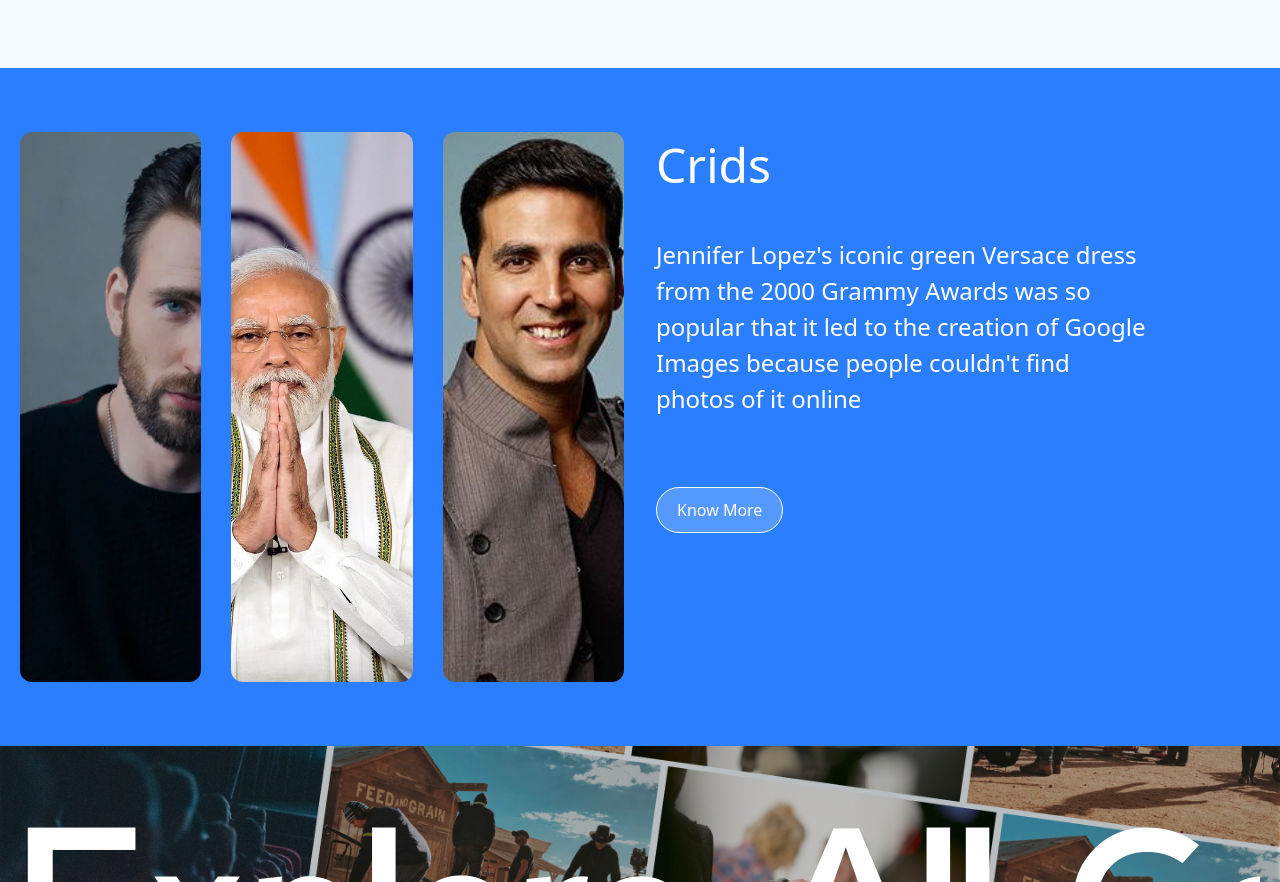
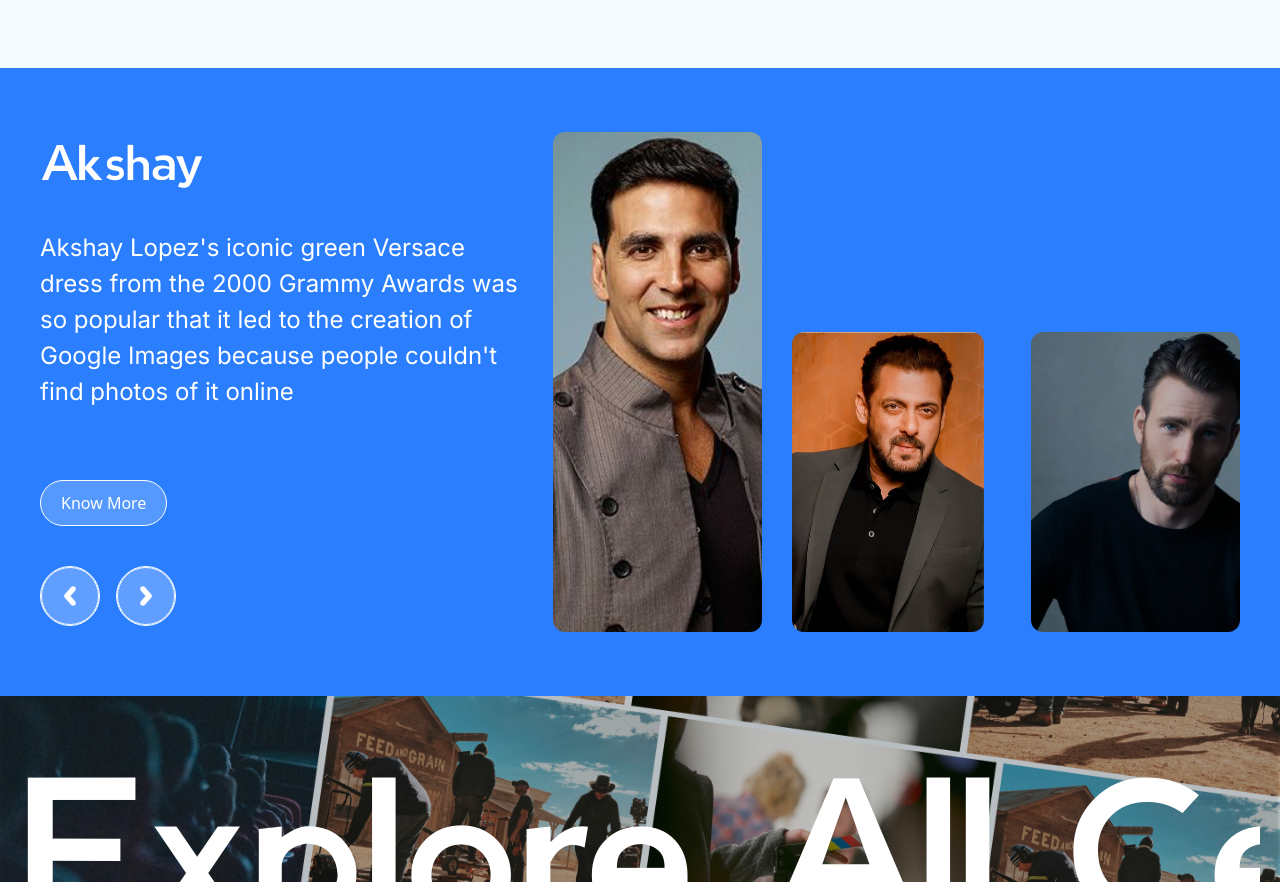
Before and after one commit to Devendramali/wefanss, a React (Vite) app: page / in a window 1280 px wide. Shown: the part 3303-4185 px from the top of the page. Built offline with nearby package versions, Linux system fonts and the light colour scheme.

Commit message:
new changes

```diff
--- a/src/component/home/SyncSlider.jsx
+++ b/src/component/home/SyncSlider.jsx
@@ -8,7 +8,7 @@
 import { Link } from "react-router-dom";
 
 export default function SyncSlider() {
-
+const swiperRef = useRef(null)
   const thumbRef = useRef(null);
   const [activeIndex, setActiveIndex] = useState(0);
 
@@ -17,79 +17,132 @@
       id: 1,
       img: "/celebrities/modi.jpg",
       title: "Modi ji",
-      dis: "Jennifer Lopez's iconic green Versace dress from the 2000 Grammy Awards was so popular that it led to the creation of Google Images because people couldn't find photos of it online",
+      dis: "Modi Lopez's iconic green Versace dress from the 2000 Grammy Awards was so popular that it led to the creation of Google Images because people couldn't find photos of it online",
       link: "",
     },
     {
       id: 2,
       img: "/celebrities/akshay.jpg",
       title: "Akshay",
-      dis: "Jennifer Lopez's iconic green Versace dress from the 2000 Grammy Awards was so popular that it led to the creation of Google Images because people couldn't find photos of it online",
+      dis: "Akshay Lopez's iconic green Versace dress from the 2000 Grammy Awards was so popular that it led to the creation of Google Images because people couldn't find photos of it online",
       link: "",
     },
     {
       id: 3,
       img: "/celebrities/salman.jpg",
       title: "Salman",
-      dis: "Jennifer Lopez's iconic green Versace dress from the 2000 Grammy Awards was so popular that it led to the creation of Google Images because people couldn't find photos of it online",
+      dis: "Salman Lopez's iconic green Versace dress from the 2000 Grammy Awards was so popular that it led to the creation of Google Images because people couldn't find photos of it online",
       link: "",
     },
     {
       id: 4,
       img: "/celebrities/1.png",
       title: "Crids",
-      dis: "Jennifer Lopez's iconic green Versace dress from the 2000 Grammy Awards was so popular that it led to the creation of Google Images because people couldn't find photos of it online",
+      dis: "Crids Lopez's iconic green Versace dress from the 2000 Grammy Awards was so popular that it led to the creation of Google Images because people couldn't find photos of it online",
       link: "",
     },
   ];
 
   return (
-    <div className="w-full px-5 flex items-center justify-center bg-blue-500 py-16">
-      <div className="grid grid-cols-12 gap-8">
+    <div className="w-full px-5 flex  items-center justify-center bg-blue-500 py-16">
+      <div className="grid grid-cols-12  gap-8 max-w-[1200px] m-auto">
 
+
+        <div className="col-span-12 md:hidden block">
+            <h2 className="text-[48px] text-center berlin text-white mb-[20px]">
+            {slides[activeIndex].title}
+          </h2>
+        </div>
+        {/* TEXT */}
+
+        <div className="col-span-12 md:col-span-5 md:order-1 order-2">
+
+          <h2 className="text-[48px] md:block hidden berlin text-white mb-[40px]">
+            {slides[activeIndex].title}
+          </h2>
+
+          <p className="text-[24px] primary-font text-white">
+            {slides[activeIndex].dis}
+          </p>
+
+          <Link
+            to="#"
+            className="md:mt-[70px] mt-[30px] block py-[10px] rounded-[100px] bg-[#FFFFFF33] text-[16px] text-white border border-white w-fit px-[20px]"
+          >
+            Know More
+          </Link>
+
+          <div className="flex gap-4 mt-10">
+
+        <button
+          onClick={() => swiperRef.current?.slidePrev()}
+          className="w-[60px] h-[60px] border hover:cursor-pointer border-white rounded-full text-white"
+        >
+          <img src="/prev.svg" alt="" />
+
+        </button>
+
+        <button
+          onClick={() => swiperRef.current?.slideNext()}
+          className="w-[60px] h-[60px] hover:cursor-pointer border border-white rounded-full text-white"
+        >
+                <img src="/next.svg" alt="" />
+        </button>
+
+      </div>
+
+
+        </div>
            {/* IMAGE SLIDER */}
-        <div className="col-span-12 md:col-span-6">
+        <div className="col-span-12 md:col-span-7 md:order-2 order-1">
 
           <Swiper
-            modules={[Autoplay]}
-            slidesPerView={1}
-            spaceBetween={20}
+              modules={[Autoplay, Navigation]}
+            // onSwiper={(swiper) => (thumbRef.current = swiper)}
+            slidesPerView={1.2}
+            spaceBetween={8}
+                centeredSlides={true}
             loop
             speed={800}
+            onSwiper={(swiper)=>{
+                swiperRef.current = swiper
+              }}
+
+
             autoplay={{
               delay: 3000,
-                 disableOnInteraction: false,
-              reverseDirection: true,
+              disableOnInteraction: false
             }}
+
             breakpoints={{
               640: {
                 slidesPerView: 1,
-      spaceBetween: 30
+                spaceBetween: 30,
+                centeredSlides:true
               },
               768: {
                 slidesPerView: 2,
-      spaceBetween: 0
+                spaceBetween: 30
               },
               1024: {
                 slidesPerView: 3,
-      spaceBetween: 30
-    },
+                spaceBetween: 30,
+                    centeredSlides:false
+              }
             }}
+
             onSlideChange={(swiper) => {
-
               const real = swiper.realIndex
               setActiveIndex(real)
+            }}
 
-              if (thumbRef.current) {
-                thumbRef.current.slideToLoop(real)
-              }
-
-            }}
+            // navigation={true}
+            className="syncslider"
           >
 
             {slides.map((slide) => (
               <SwiperSlide key={slide.id}>
-                <div className="rounded-xl h-[550px] overflow-hidden">
+                <div className="rounded-xl  overflow-hidden">
                   <img
                     src={slide.img}
                     className="w-full h-full object-cover"
@@ -103,26 +156,6 @@
 
         </div>
 
-        {/* TEXT */}
-        <div className="col-span-12 md:col-span-5">
-
-          <h2 className="text-[48px] text-white mb-[40px]">
-            {slides[activeIndex].title}
-          </h2>
-
-          <p className="text-[24px] text-white">
-            {slides[activeIndex].dis}
-          </p>
-
-          <Link
-            to="#"
-            className="mt-[70px] block py-[10px] rounded-[100px] bg-[#FFFFFF33] text-[16px] text-white border border-white w-fit px-[20px]"
-          >
-            Know More
-          </Link>
-
-        </div>
-
       </div>
     </div>
   );
--- a/src/index.css
+++ b/src/index.css
@@ -289,3 +289,22 @@
 .viewedcelebritiesslider .swiper-button-prev svg{
   color: #000;
 }
+.syncslider{}
+.syncslider .swiper-slide > div{
+  height: 300px;
+  transition: all .3s linear;
+}
+.syncslider .swiper-slide{    display: flex;
+    align-items: flex-end;}
+.syncslider .swiper-slide ,
+.syncslider .swiper-slide.swiper-slide-active > div{
+  height: 500px;
+}
+
+@media (max-width:480px) {
+  .syncslider .swiper-slide ,
+.syncslider .swiper-slide.swiper-slide-active > div{
+  height: 400px;
+  width: 100%;
+}
+}
--- a/src/pages/PrivacyPolicy.jsx
+++ b/src/pages/PrivacyPolicy.jsx
@@ -67,8 +67,8 @@
 ];
   return (
     <>
-    <div className='md:py-[70px] py-[50px] max-w-[1400px] px-5 m-auto'>
-        <h2 className='berlin text-[36px] text-[#1E1E1E]'>Privacy Policy</h2>
+    <div className='md:py-[70px] py-[50px] max-w-[924px] px-5 m-auto'>
+        <h2 className='berlin text-[36px] text-[#1E1E1E] text-center'>Privacy Policy</h2>
 
         <div className="mt-4">
             {
--- a/src/pages/TermsConditions.jsx
+++ b/src/pages/TermsConditions.jsx
@@ -67,8 +67,8 @@
 ];
   return (
     <>
-    <div className='md:py-[70px] py-[50px] max-w-[1400px] px-5 m-auto'>
-        <h2 className='berlin text-[36px] text-[#1E1E1E]'>Terms Conditions</h2>
+    <div className='md:py-[70px] py-[50px] max-w-[924px] px-5 m-auto'>
+        <h2 className='berlin text-[36px] text-[#1E1E1E] text-center'>Terms Conditions</h2>
 
         <div className="mt-4">
             {
```
Also changed, not shown: public/next.svg (added), public/prev.svg (added). Lines whose indentation alone changed are shown as unchanged.
